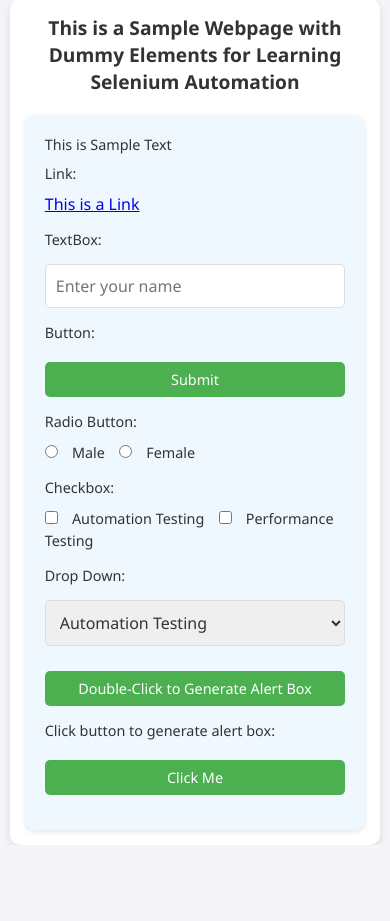
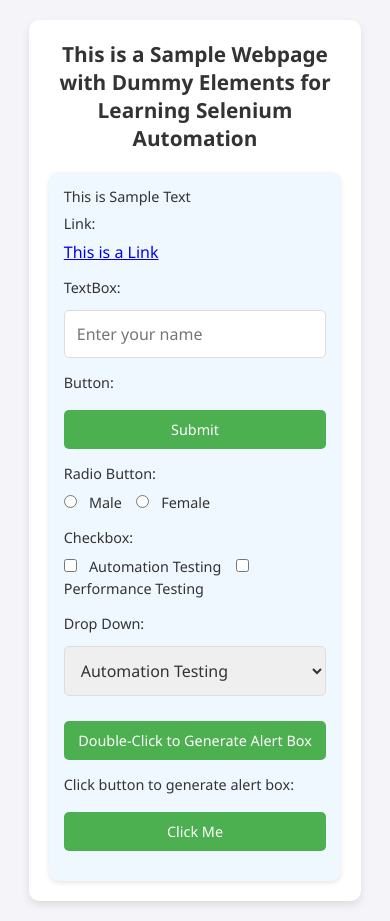
Before and after one commit to Dhirajbhavsar9900/ITech-Form, a plain HTML site: page index.html in a window 390 px wide. Before the commit the page ends 845 px from the top, so only its background shows below. Drawn offline with Linux system fonts and the light colour scheme.

Commit message:
newproper

```diff
--- a/style.css
+++ b/style.css
@@ -2,7 +2,7 @@
     padding: 0;
     margin: 0;
     box-sizing: border-box;
-  font-family: "Segoe UI", Tahoma, Geneva, Verdana, sans-serif;
+    font-family: 'Segoe UI', Tahoma, Geneva, Verdana, sans-serif;
 }
 
 body {
@@ -10,35 +10,30 @@ body {
     display: flex;
     justify-content: center;
     align-items: center;
-  height: 100vh;
-  margin: 0;
+    min-height: 100vh;
+    padding: 20px;
 }
 
 .container {
-  padding: 20px;
-  width: 90%;
+    width: 100%;
     max-width: 800px;
     background-color: white;
     border-radius: 10px;
     box-shadow: 0 4px 8px rgba(0, 0, 0, 0.1);
-}
-
-form {
-  display: flex;
-  flex-direction: column;
+    padding: 30px;
+    overflow: hidden;
 }
 
 .head h2 {
     text-align: center;
     color: #333;
-  font-size: 1.5rem;
+    font-size: 1.6rem;
     margin-bottom: 20px;
 }
 
 .ExampleText {
     background-color: aliceblue;
     padding: 20px;
-  text-align: left;
     border-radius: 10px;
     box-shadow: 0 2px 5px rgba(0, 0, 0, 0.1);
 }
@@ -46,14 +41,14 @@ form {
 .ExampleText span {
     font-size: 1rem;
     color: #333;
-  margin-bottom: 10px;
+    margin-bottom: 8px;
     display: block;
 }
 
 .ExampleText input[type="text"],
 .ExampleText select {
     width: 100%;
-  padding: 10px;
+    padding: 12px;
     margin-top: 5px;
     border: 1px solid #ddd;
     border-radius: 5px;
@@ -62,16 +57,16 @@ form {
 }
 
 .ExampleText button {
-  background-color: #4caf50;
+    width: 100%;
+    background-color: #4CAF50;
     color: white;
-  padding: 10px 20px;
+    padding: 12px;
     border: none;
     border-radius: 5px;
     cursor: pointer;
     font-size: 1rem;
     margin-top: 10px;
     transition: background-color 0.3s ease;
-  width: 100%;
 }
 
 .ExampleText button:hover {
@@ -80,7 +75,7 @@ form {
 
 .ExampleText input[type="radio"],
 .ExampleText input[type="checkbox"] {
-  margin-right: 10px;
+    margin-right: 8px;
 }
 
 .ExampleText label {
@@ -94,32 +89,53 @@ form {
 }
 
 .ExampleText button:nth-of-type(2) {
-  background-color: #008cba;
-  transition: background-color 0.3s ease;
+    background-color: #008CBA;
 }
 
 .ExampleText button:nth-of-type(2):hover {
-  background-color: #007b9e;
+    background-color: #007B9E;
 }
 
-/* Responsive Design */
 @media (max-width: 600px) {
     .container {
         width: 95%;
-    padding: 15px;
+        padding: 20px;
     }
 
     .head h2 {
-    font-size: 1.2rem;
+        font-size: 1.3rem;
+    }
+
+    .ExampleText {
+        padding: 15px;
     }
 
     .ExampleText button {
         font-size: 0.9rem;
-    padding: 8px 15px;
+        padding: 10px;
     }
 
-  .ExampleText span,
-  .ExampleText label {
+    .ExampleText span, .ExampleText label {
         font-size: 0.9rem;
     }
 }
+
+
+@media (min-width: 601px) and (max-width: 900px) {
+    .container {
+        width: 85%;
+    }
+
+    .head h2 {
+        font-size: 1.5rem;
+    }
+
+    .ExampleText {
+        padding: 20px;
+    }
+}
+@media (min-width: 901px) {
+    .container {
+        max-width: 700px;
+    }
+}
```
Also changed, not shown: index.html (line endings or trailing spaces). Lines whose indentation alone changed are shown as unchanged.
